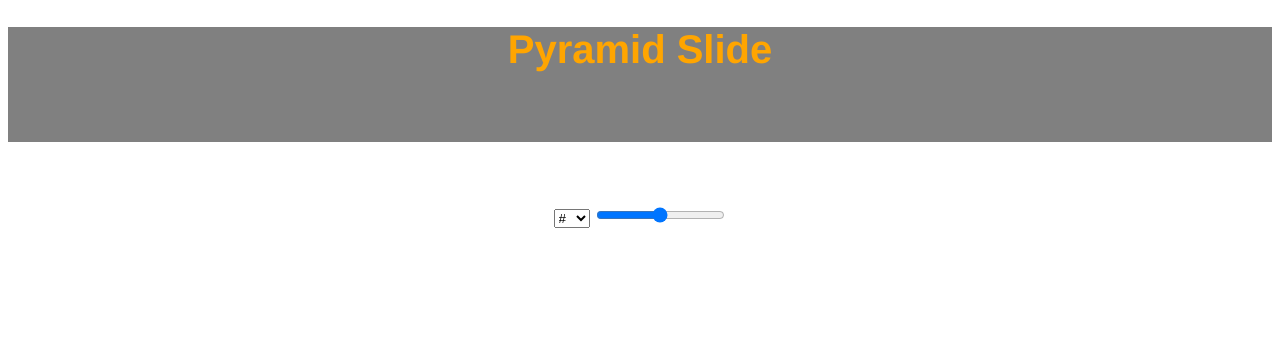
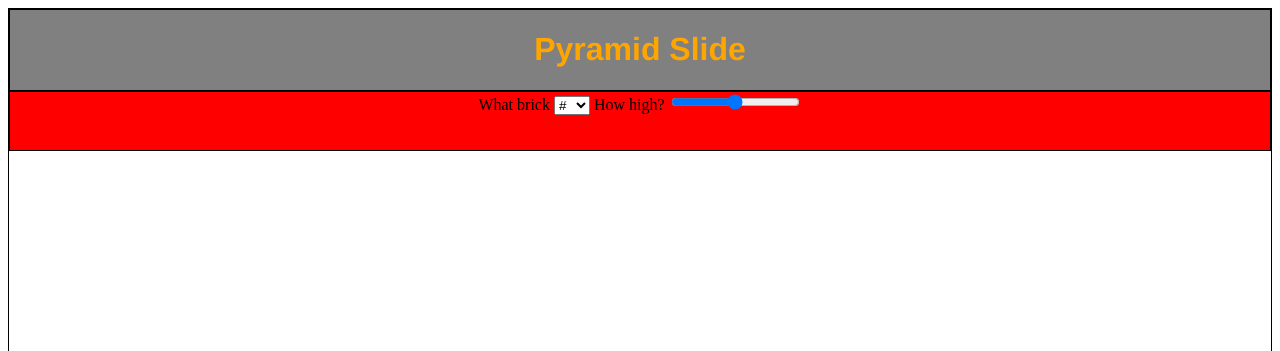
Before and after one commit to michaelsteph91/pyramid-slide, a plain HTML site: page index.html in a window 1280 px wide. Shown: the top 351 px of the page. Drawn offline with Linux system fonts and the light colour scheme.

Commit message:
add more styles

```diff
--- a/index.html
+++ b/index.html
@@ -6,26 +6,27 @@
         <title>Pyramid Slide</title>
 </head>
 <body>
-    <div id="title_box">
+<div id="main">
+    <div id="title-box">
         <h1>Pyramid Slide</h1>
-        <br></br>
     </div>
-
-    <div id="choices">
+    <div id="other-box">
+        <div id="inside-box">
+            <div id="selectors">
+                <label>What brick</label>
                 <select id="selector" onchange="renderPyramid()">
                     <option>#</option>
                     <option>X</option>
                     <option>@</option>
                     <option>$</option>
                 </select>
-
+                <label>How high?</label>
                 <input class="bar" type="range" id="slider" name="points" min="0" max="16" onchange="renderPyramid()">
             </div>
-
-        <br></br>
-
-        <div class="pyramid" id="pyramid"></div>
-
+            <div class="pyramid" id="pyramid">
+            </div>
+        </div>
+    </div>
 </div>
 
     <script = src="pyramid.js"></script>
--- a/pyramid.js
+++ b/pyramid.js
@@ -17,7 +17,7 @@ function drawPyramid(height,char) {
 
         var rowStr = "";
         for (var i = 0; i < numSpaces; i++) {
-            rowStr += ".";
+            rowStr += " ";
         }
         for (var i = 0; i < numBricks; i++) {
             rowStr += char;
--- a/styles.css
+++ b/styles.css
@@ -1,18 +1,29 @@
 h1 {
-    font-size: 40px;
+    text-align: center;
+    color: orange
     font-family: Helvetica;
-    background-color: grey;
-    text-align: center;
-    padding-bottom: 70px;
-    color: orange;
 }
 
-.pyramid {
-    text-align: center;
-    color: red;
-    font-family: monospace;
+#main {
+    border:1px solid black;
+    padding-bottom: 200px;
 }
 
-#choices {
+#title-box{
+    border:1px solid black;
+    background-color: grey;
+    color: orange;
+    font-family: Helvetica;
+}
+
+#selectors{
+    border: 1px solid black;
+    padding-bottom: 35px;
     text-align: center;
+    background-color: red;
 }
+
+#pyramid {
+    text-align: right;
+    padding-right: 350px
+}
```
Lines whose indentation alone changed are shown as unchanged.
